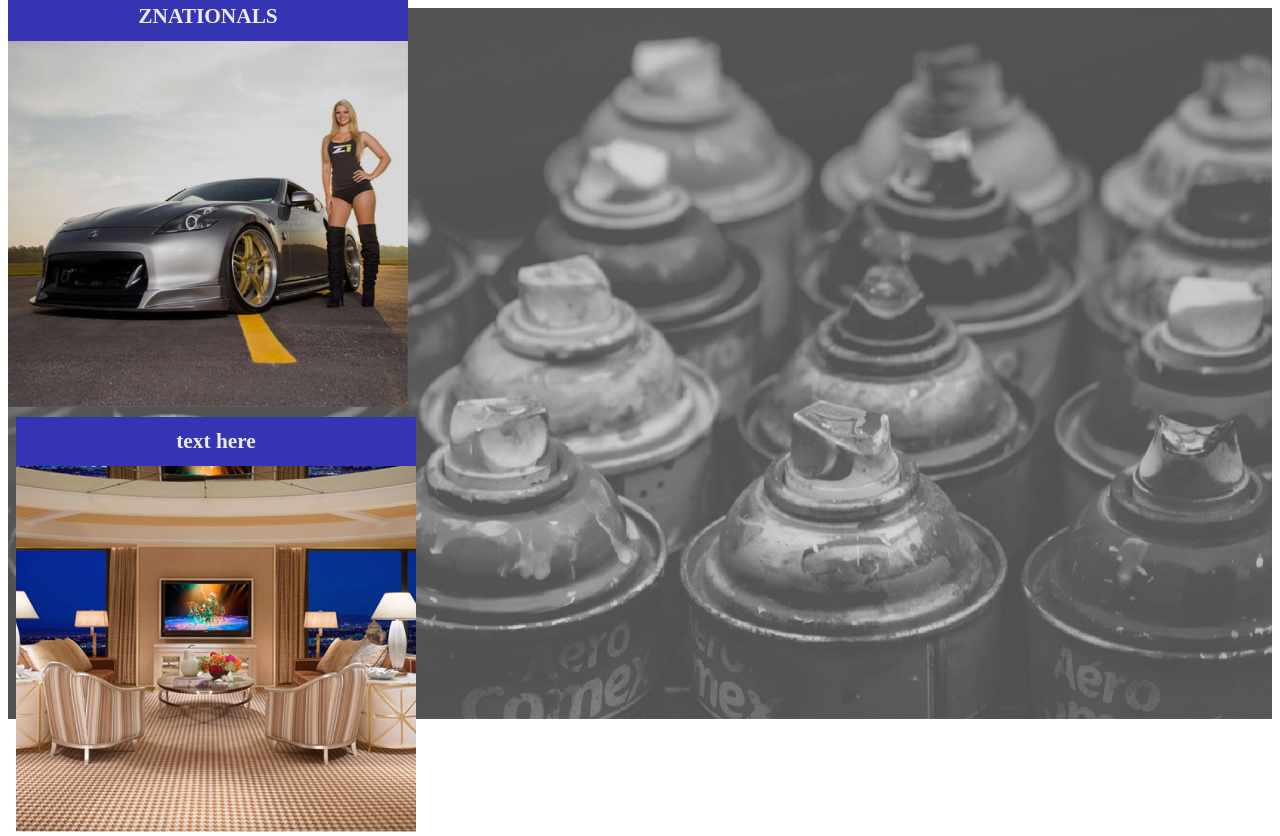
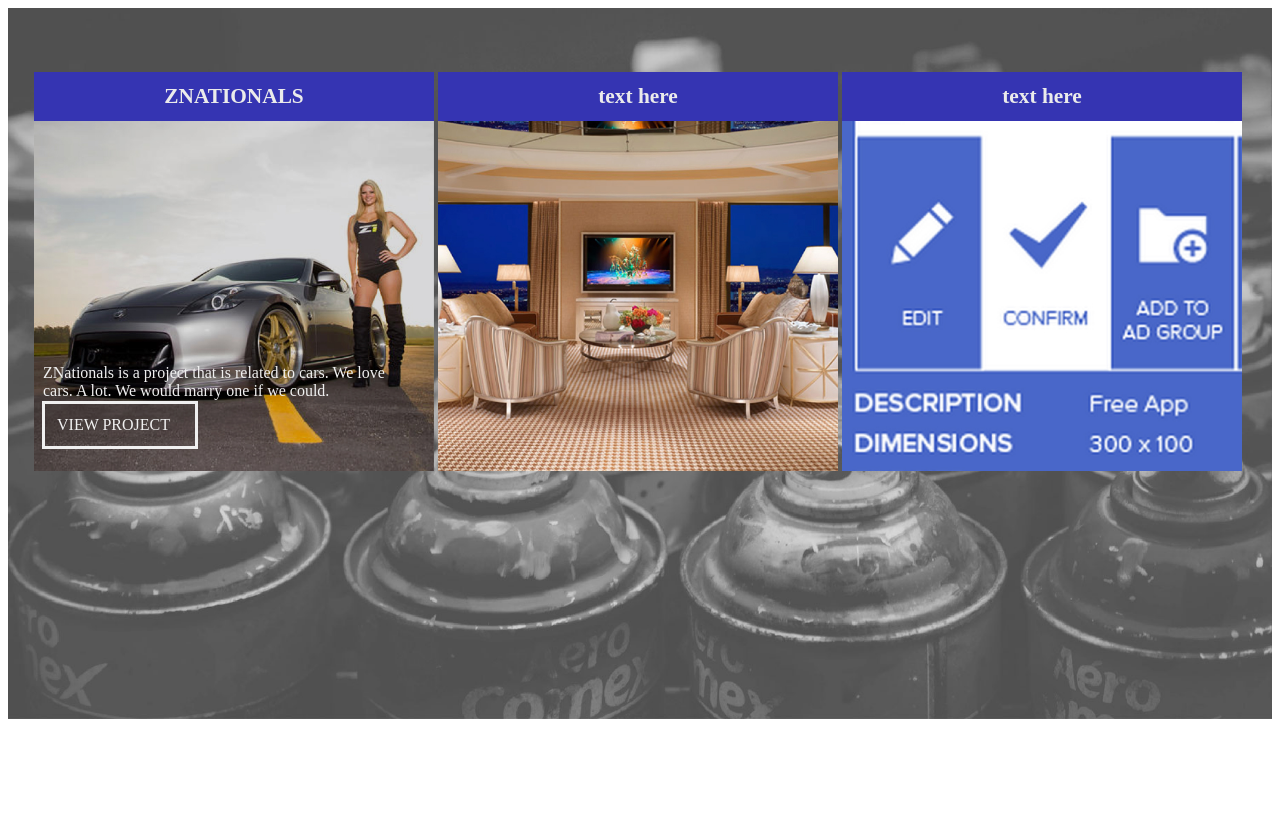
Before and after one commit to cmbackus/portfolioTemplate, a plain HTML site: page index.html in a window 1280 px wide. Shown: the top 836 px of the page. Drawn offline with nearby package versions, Linux system fonts and the light colour scheme.

Commit message:
fixed horizontal placement of tiles
FINALLY FIXED. Working on integrating design assets.

```diff
--- a/css/css.css
+++ b/css/css.css
@@ -5,15 +5,21 @@
 	height: auto;
 }
 
-#workHolder .title
+#workHolder .tile
 {
-	padding: 8px;
 	color: #f0f0f0;
+	width: auto;
+	max-width: inherit;
+	text-overflow: ellipsis;
+	-ms-text-overflow: ellipsis;
+	float: left;
+	padding-left: 2px;
+	padding-right: 2px;
 }
 
-.titleBar
+.tileBar
 {
-	height: 400px;
+	height: 450px;
 	width: 400px;
 }
 
@@ -32,6 +38,33 @@
 #workHolder
 {
 	width: 100%;
+	max-width: 100%;
+	overflow: hidden;
 	position: relative;
-	top: -50em;
+	top: -45em;
+	left: 1.5em;
+	overflow-x: scroll;
 }
+
+.projBtn
+{
+	position: relative;
+	top: -8em;
+	left: 0.5em;
+	z-index: 1000;
+	border-style: solid;
+	border-color: #f0f0f0;
+	padding: 12px;
+	width: 39%;
+	cursor: pointer;
+}
+
+.tileText
+{
+	z-index: 10000;
+	position: relative;
+	top: -8em;
+	left: 0.5em;
+	padding: 1px;
+	width: 90%;
+}
--- a/index.html
+++ b/index.html
@@ -48,19 +48,21 @@
 
 	<div id = 'workHolder'>
 		<div class = 'tile'>
-			<div class = 'titleBar'>
+			<div class = 'tileBar'>
 				<h2 class = 'titleHeader'>ZNATIONALS</h2>
 				<img src = 'design_assets/thumb1.jpg' class = 'work'>
+				<div class = 'tileText'>ZNationals is a project that is related to cars. We love cars. A lot. We would marry one if we could.</div>
+				<div class = 'projBtn'>VIEW PROJECT</div>
 			</div>
 		</div>
-		<div class = 'title'>
-			<div class = 'titleBar'>
+		<div class = 'tile'>
+			<div class = 'tileBar'>
 				<h2 class = 'titleHeader'>text here</h2>
 				<img src = 'design_assets/thumb2.jpg' class = 'work'>
 			</div>
 		</div>
-		<div class = 'title'>
-			<div class = 'titleBar'>
+		<div class = 'tile'>
+			<div class = 'tileBar'>
 				<h2 class = 'titleHeader'>text here</h2>
 				<img src = 'design_assets/thumb3.jpg' class = 'work'>
 			</div>
```
